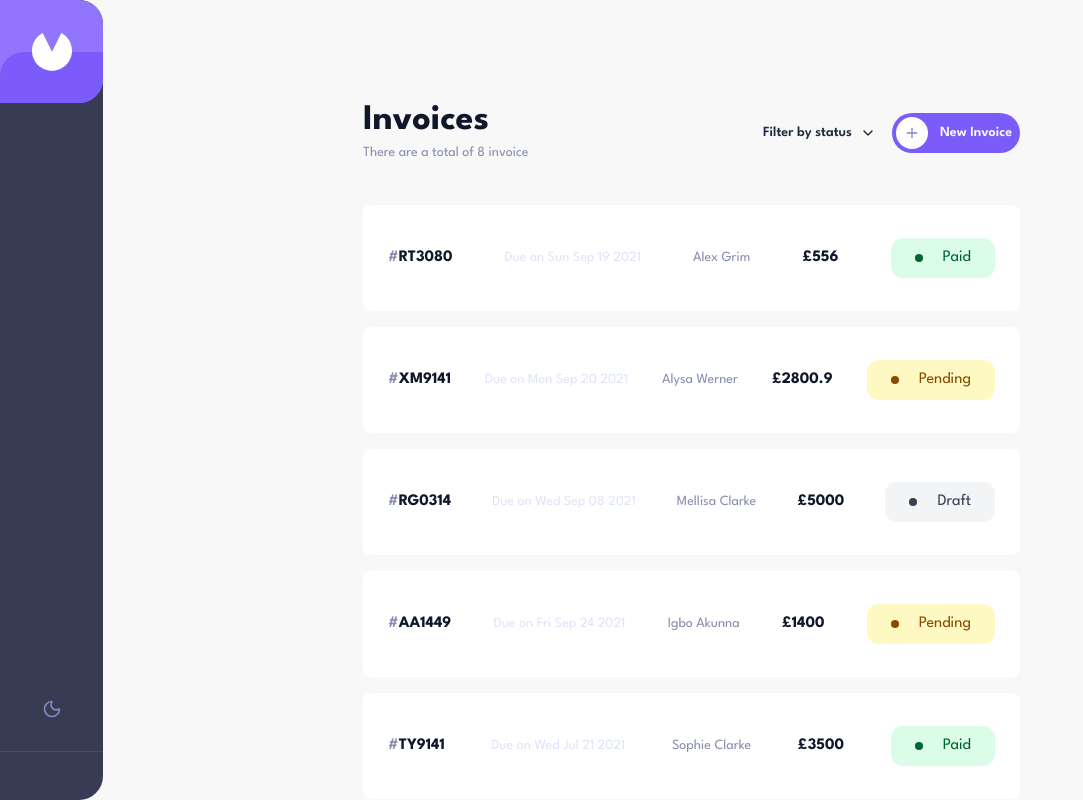
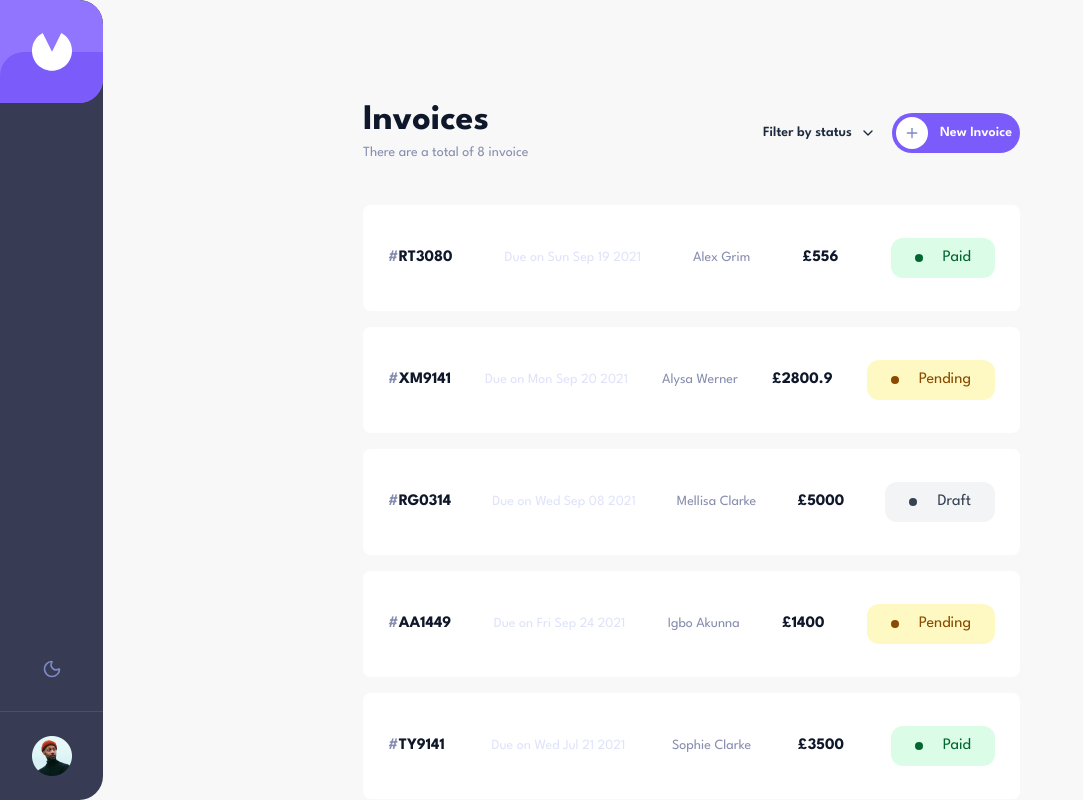
Before and after one commit to BTScoder/Invoice-Management, a React (Vite) app in the folder my-app/: page / in a window 1280 px wide. Shown: the whole page, without its empty margins (0-1083 px from the left). Built offline with nearby package versions, Linux system fonts and the light colour scheme; a web font is replaced by a local one.

Commit message:
Addede the avatar image and fixed type error

```diff
--- a/my-app/src/components/SideBar.tsx
+++ b/my-app/src/components/SideBar.tsx
@@ -36,11 +36,11 @@ export default function SideBar() {
           </button>
         </div>
         <div className="flex items-center justify-center border-[#494E6E] max-lg:h-full max-lg:border-l max-lg:px-6 lg:border-t lg:py-6">
-          {/* <img
-            src={avatar}
+          <img
+            src="./public/avatar.png"
             alt="User avatar"
             className="size-10 object-contain"
-          /> */}
+          />
         </div>
       </div>
     </div>
--- a/my-app/src/pages/InvoiceDetails.tsx
+++ b/my-app/src/pages/InvoiceDetails.tsx
@@ -59,7 +59,7 @@ function InvoiceDetails() {
     const updated = invoices.map((entry) =>
       entry.id === invoice.id ? { ...entry, status: "paid" } : entry,
     );
-    setInvoices(updated);
+    setInvoices(updated as InvoiceType[]);
     localStorage.setItem(STORAGE_KEY, JSON.stringify(updated));
   };
 
@@ -70,7 +70,7 @@ function InvoiceDetails() {
 
     const updated = invoices.filter((entry) => entry.id !== invoice.id);
 
-    setInvoices(updated);
+    setInvoices(updated as InvoiceType[]);
     localStorage.setItem(STORAGE_KEY, JSON.stringify(updated));
 
     navigate("/");
```
Also changed, not shown: my-app/public/avatar.png (added).
